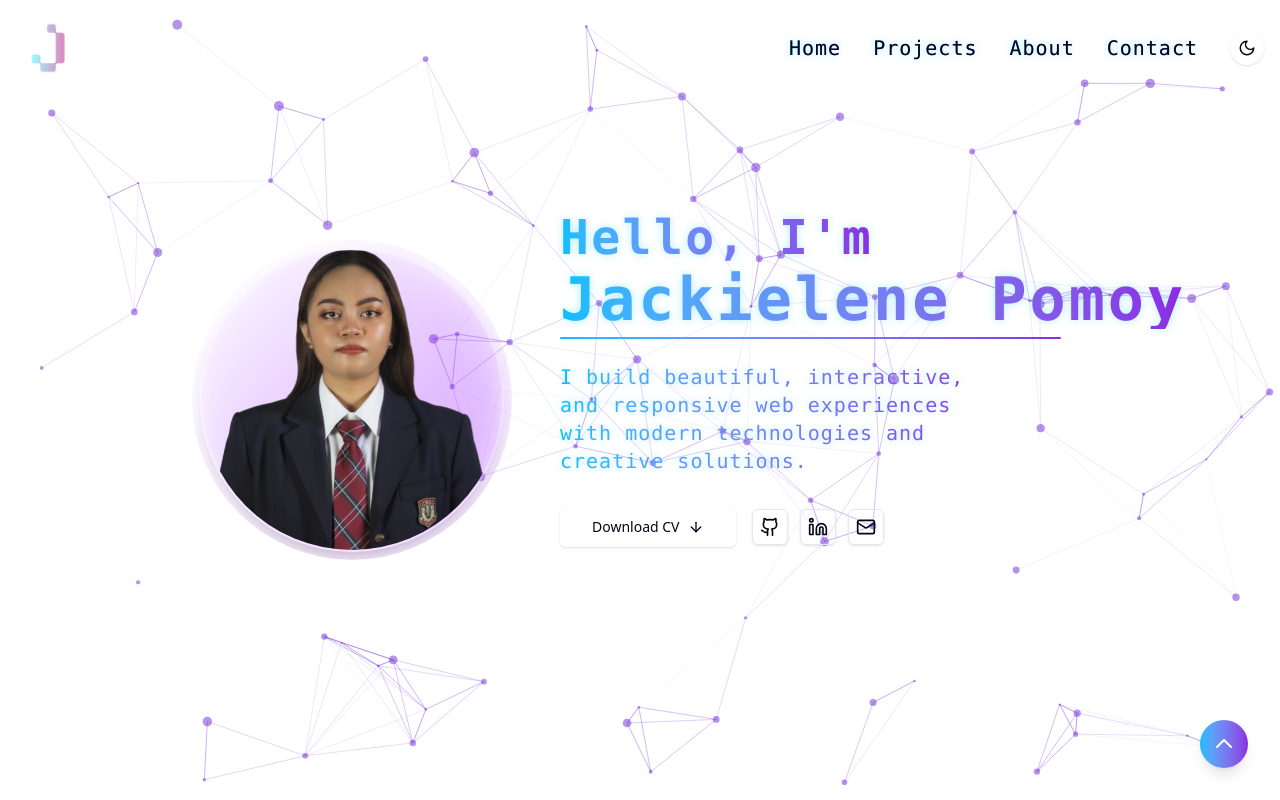
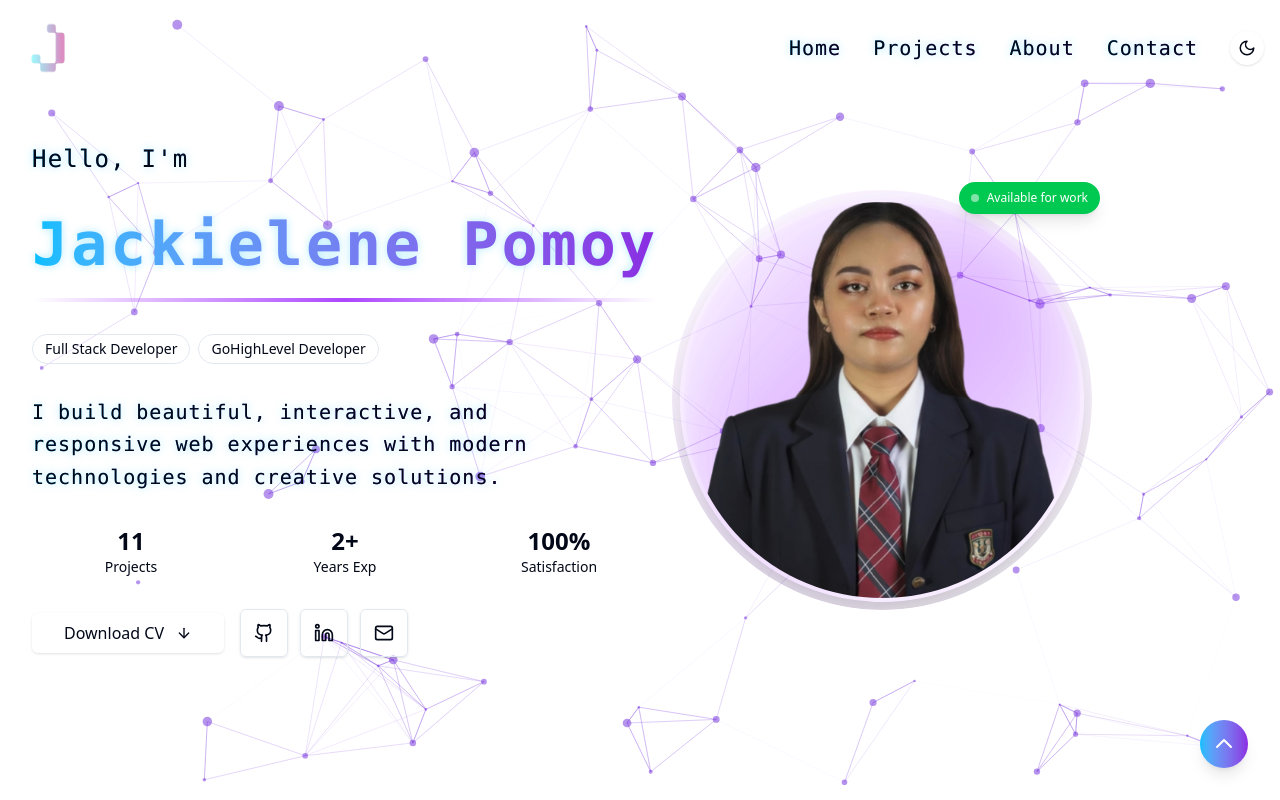
Before and after one commit to Jackielene/Kiel-Portfolio-React, a React (Vite) app: page / in a window 1280 px wide. Shown: the top 800 px of the page. Built offline with nearby package versions, Linux system fonts and the light colour scheme.

Commit message:
Update HeroSection and TidioChat components

```diff
--- a/src/components/HeroSection.tsx
+++ b/src/components/HeroSection.tsx
@@ -7,6 +7,8 @@ import ParticleBackground from "./HeroSection/ParticleBackground"
 import profileImage from "../assets/profile.png"
 import resumePDF from "../assets/Resume.pdf" // Import the resume file
 import { SAOText } from "./SAOText"
+
+
 
 const HeroSection = () => {
   // Animation for text reveal effect
@@ -71,93 +73,37 @@ const HeroSection = () => {
   const nameArray = Array.from(nameText)
 
   return (
-    <section id="home" className="relative flex h-screen w-full flex-col items-center justify-center overflow-hidden bg-background px-4 text-center">
+    <section id="home" className="relative flex min-h-screen w-full flex-col items-center justify-center overflow-hidden bg-background px-4 sm:px-6 lg:px-8 pt-20 sm:pt-24 lg:pt-0">
       {/* Interactive background */}
       <ParticleBackground className="overflow-hidden" />
 
-      {/* Content */}
-      <div className="z-10 max-w-4xl flex flex-col md:flex-row items-center gap-8 md:gap-12">
-        {/* Profile Image with enhanced styling */}
-        <motion.div
-          ref={profileRef}
-          initial={{ opacity: 0, scale: 0.9 }}
-          animate={{ opacity: 1, scale: 1 }}
-          transition={{
-            duration: 0.8,
-            delay: 0.3,
-            type: "spring",
-            stiffness: 100,
-          }}
-          className="relative transition-transform duration-300 ease-out preserve-3d"
-        >
-          <div className="relative h-[280px] w-[280px] md:h-[320px] md:w-[320px] rounded-full overflow-hidden">
-            {/* Glowing backdrop */}
-            <div className="absolute inset-0 rounded-full bg-gradient-to-br from-primary/40 to-purple-500/40 blur-xl opacity-70 animate-pulse-subtle"></div>
+      {/* Content Container */}
+      <div className="z-10 w-full max-w-7xl mx-auto flex flex-col items-center justify-center">
+        {/* Main Content Grid */}
+        <div className="grid grid-cols-1 lg:grid-cols-2 gap-8 lg:gap-16 items-center justify-items-center lg:justify-items-start w-full">
 
-            {/* Main image container */}
-            <div className="absolute inset-2 rounded-full overflow-hidden border-2 border-white/30 backdrop-blur-sm shadow-xl">
-              <img
-                src={profileImage || "/placeholder.svg"}
-                alt="Jackielene Pomoy"
-                className="h-full w-full object-cover scale-[1.02] hover:scale-[1.05] transition-transform duration-500"
-                onError={(e) => {
-                  e.currentTarget.src = "https://via.placeholder.com/400?text=Profile+Image"
-                }}
-                style={{ transform: "translateZ(20px)" }}
-              />
-
-              {/* Subtle shine effect */}
-              <div className="absolute inset-0 bg-gradient-to-tr from-white/0 via-white/30 to-white/0 opacity-0 hover:opacity-40 transition-opacity duration-700"></div>
-            </div>
-
-            {/* Decorative elements */}
-            <div className="absolute -inset-1 rounded-full border border-primary/20 opacity-70"></div>
-            <div className="absolute -inset-3 rounded-full border border-primary/10 opacity-50"></div>
-
-            {/* Floating dots decoration */}
-            {[...Array(5)].map((_, i) => (
-              <motion.div
-                key={i}
-                className="absolute h-2 w-2 rounded-full bg-primary/80 floating-dot"
-                style={{
-                  "--dot-top": `${20 + i * 15}%`,
-                  "--dot-left": i % 2 === 0 ? "-5%" : "105%",
-                } as React.CSSProperties}
-                animate={{
-                  y: [0, -10, 0],
-                  opacity: [0.5, 1, 0.5],
-                }}
-                transition={{
-                  duration: 2 + i * 0.5,
-                  repeat: Number.POSITIVE_INFINITY,
-                  ease: "easeInOut",
-                  delay: i * 0.2,
-                }}
-              />
-            ))}
-          </div>
-        </motion.div>
-
-        {/* Text Content */}
-        <div className="flex flex-col items-center md:items-start">
+          {/* Left Column - Text Content */}
+          <div className="flex flex-col items-center lg:items-start text-center lg:text-left space-y-6 lg:space-y-8 order-2 lg:order-1 max-w-lg lg:max-w-none">
+            {/* Greeting */}
             <motion.div
               initial={{ opacity: 0, y: 20 }}
               animate={{ opacity: 1, y: 0 }}
               transition={{ duration: 0.8, delay: 0.2 }}
+              className="w-full"
             >
-            <SAOText variant="h2" className="mb-2">
+              <SAOText variant="h2" className="text-lg sm:text-xl lg:text-2xl font-medium text-muted-foreground">
                 Hello, I'm
               </SAOText>
             </motion.div>
 
-          {/* Enhanced animated name */}
+            {/* Name */}
             <motion.div
-            className="relative mb-6 overflow-hidden"
+              className="w-full"
               initial={{ opacity: 0 }}
               animate={{ opacity: 1 }}
               transition={{ duration: 0.5 }}
             >
-            <SAOText variant="h1" className="flex md:whitespace-nowrap flex-wrap md:flex-nowrap justify-center md:justify-start">
+              <SAOText variant="h1" className="text-2xl sm:text-3xl md:text-4xl lg:text-5xl xl:text-6xl font-bold leading-tight whitespace-nowrap">
                 {nameArray.map((letter, index) => (
                   <motion.span
                     key={index}
@@ -187,40 +133,81 @@ const HeroSection = () => {
 
               {/* Animated underline */}
               <motion.div
-              className="mx-auto mt-2 h-0.5 w-0 rounded-full bg-gradient-to-r from-[#00bfff] to-[#8a2be2] md:ml-0 md:mr-auto"
+                className="mt-4 h-1 w-0 rounded-full bg-gradient-to-r from-primary via-purple-500 to-primary lg:ml-0"
                 initial={{ width: "0%" }}
-              animate={{ width: "80%" }}
-              transition={{ delay: 2, duration: 0.8, ease: "easeInOut" }}
+                animate={{ width: "100%" }}
+                transition={{ delay: 2, duration: 1, ease: "easeInOut" }}
               />
             </motion.div>
 
+            {/* Role Labels */}
+            <motion.div
+              className="flex flex-wrap gap-2 justify-center lg:justify-start"
+              initial={{ opacity: 0, y: 20 }}
+              animate={{ opacity: 1, y: 0 }}
+              transition={{ duration: 0.8, delay: 0.4 }}
+            >
+              {["Full Stack Developer", "GoHighLevel Developer"].map((role, index) => (
+                <motion.span
+                  key={role}
+                  initial={{ opacity: 0, scale: 0.8 }}
+                  animate={{ opacity: 1, scale: 1 }}
+                  transition={{ duration: 0.5, delay: 0.6 + index * 0.1 }}
+                  className="rounded-full border border-primary/20 bg-primary/10 px-3 py-1 text-sm font-medium text-primary"
+                >
+                  {role}
+                </motion.span>
+              ))}
+            </motion.div>
+
+            {/* Description */}
             <motion.div
               initial={{ opacity: 0, y: 20 }}
               animate={{ opacity: 1, y: 0 }}
               transition={{ duration: 0.8, delay: 0.6 }}
+              className="w-full"
             >
-            <SAOText variant="p" className="mb-8 text-center max-w-md mx-auto md:text-left">
+              <SAOText variant="p" className="text-base sm:text-lg lg:text-xl text-muted-foreground leading-relaxed max-w-md lg:max-w-lg">
                 I build beautiful, interactive, and responsive web experiences with modern technologies and creative
                 solutions.
               </SAOText>
             </motion.div>
 
+            {/* Stats */}
             <motion.div
-            className="flex flex-col items-center justify-center gap-4 sm:flex-row md:justify-start mb-16 sm:mb-10"
+              className="grid grid-cols-3 gap-4 w-full"
+              initial={{ opacity: 0, y: 20 }}
+              animate={{ opacity: 1, y: 0 }}
+              transition={{ duration: 0.8, delay: 0.7 }}
+            >
+              {[
+                { number: "11", label: "Projects" },
+                { number: "2+", label: "Years Exp" },
+                { number: "100%", label: "Satisfaction" },
+              ].map((stat) => (
+                <div key={stat.label} className="text-center">
+                  <div className="text-2xl font-bold text-foreground">{stat.number}</div>
+                  <div className="text-sm text-muted-foreground">{stat.label}</div>
+                </div>
+              ))}
+            </motion.div>
+
+            {/* Action Buttons */}
+            <motion.div
+              className="flex flex-col sm:flex-row items-center gap-4 w-full"
               initial={{ opacity: 0, y: 20 }}
               animate={{ opacity: 1, y: 0 }}
               transition={{ duration: 0.8, delay: 0.8 }}
             >
-            {/* Enhanced Download CV button with open in new tab functionality */}
+              {/* Download CV Button */}
               <Button
                 size="lg"
                 onClick={() => {
-                // Open resume in a new tab using the imported PDF
                   window.open(resumePDF, '_blank');
                 }}
-              className="group relative flex items-center gap-2 overflow-hidden bg-primary text-primary-foreground transition-all duration-500 ease-in-out hover:scale-105 hover:shadow-xl hover:shadow-primary/30 dark:hover:shadow-primary/20"
+                className="group relative flex items-center gap-3 overflow-hidden bg-primary text-primary-foreground transition-all duration-500 ease-in-out hover:scale-105 hover:shadow-xl hover:shadow-primary/30 dark:hover:shadow-primary/20 w-full sm:w-auto px-8 py-3 text-base font-medium"
               >
-              <span className="z-10 font-medium">Download CV</span>
+                <span className="z-10">Download CV</span>
                 <ArrowDown className="h-4 w-4 transition-transform duration-300 group-hover:translate-y-1 group-hover:animate-bounce" />
 
                 {/* Background effect */}
@@ -230,7 +217,7 @@ const HeroSection = () => {
                 <span className="absolute -inset-x-full top-0 z-20 h-[2px] w-[200%] skew-x-12 animate-shimmer bg-gradient-to-r from-transparent via-white to-transparent opacity-0 group-hover:opacity-30"></span>
               </Button>
 
-            {/* Enhanced social buttons */}
+              {/* Social Links */}
               <div className="flex gap-3">
                 {[
                   {
@@ -254,21 +241,70 @@ const HeroSection = () => {
                     size="icon"
                     variant="outline"
                     asChild
-                  className="relative overflow-hidden transition-all duration-500 hover:scale-110 hover:border-primary hover:text-primary hover:shadow-md dark:hover:border-primary dark:hover:text-primary dark:hover:shadow-primary/20"
+                    className="relative overflow-hidden transition-all duration-500 hover:scale-110 hover:border-primary hover:text-primary hover:shadow-md dark:hover:border-primary dark:hover:text-primary dark:hover:shadow-primary/20 h-12 w-12"
                   >
                     <a href={href} target="_blank" rel="noopener noreferrer" aria-label={label}>
-                    {/* Icon */}
                       <span className="relative z-10">{icon}</span>
-
-                    {/* Background effect on hover */}
                       <span className="absolute inset-0 z-0 bg-primary/10 opacity-0 transition-opacity duration-300 hover:opacity-100 dark:bg-primary/20"></span>
-
-                    {/* Ripple effect */}
                       <span className="absolute left-1/2 top-1/2 h-32 w-32 -translate-x-1/2 -translate-y-1/2 scale-0 rounded-full bg-primary/20 transition-transform duration-500 group-hover:scale-100"></span>
                     </a>
                   </Button>
                 ))}
               </div>
+            </motion.div>
+          </div>
+
+          {/* Right Column - Profile Image */}
+                     <motion.div
+             ref={profileRef}
+             initial={{ opacity: 0, scale: 0.9, x: 50 }}
+             animate={{ opacity: 1, scale: 1, x: 0 }}
+             transition={{
+               duration: 1,
+               delay: 0.3,
+               type: "spring",
+               stiffness: 100,
+             }}
+             className="relative transition-transform duration-300 ease-out preserve-3d order-1 lg:order-2 flex-shrink-0 mt-8 lg:mt-0"
+           >
+                           <div className="relative h-[240px] w-[240px] sm:h-[280px] sm:w-[280px] lg:h-[380px] lg:w-[380px] xl:h-[420px] xl:w-[420px] rounded-full overflow-hidden">
+                {/* Glowing backdrop */}
+                <div className="absolute inset-0 rounded-full bg-gradient-to-br from-primary/30 via-purple-500/30 to-primary/30 blur-2xl opacity-80 animate-pulse-subtle"></div>
+
+                {/* Main image container */}
+                <div className="absolute inset-2 rounded-full overflow-hidden border-4 border-white/20 backdrop-blur-sm shadow-2xl">
+                  <img
+                    src={profileImage || "/placeholder.svg"}
+                    alt="Jackielene Pomoy"
+                    className="h-full w-full object-cover scale-[1.02] hover:scale-[1.05] transition-transform duration-500"
+                    onError={(e) => {
+                      e.currentTarget.src = "https://via.placeholder.com/400?text=Profile+Image"
+                    }}
+                    style={{ transform: "translateZ(20px)" }}
+                  />
+
+                  {/* Subtle shine effect */}
+                  <div className="absolute inset-0 bg-gradient-to-tr from-white/0 via-white/40 to-white/0 opacity-0 hover:opacity-60 transition-opacity duration-700"></div>
+                </div>
+
+                {/* Decorative elements */}
+                <div className="absolute -inset-2 rounded-full border-2 border-primary/30 opacity-80"></div>
+                <div className="absolute -inset-4 rounded-full border border-primary/20 opacity-60"></div>
+                <div className="absolute -inset-6 rounded-full border border-primary/10 opacity-40"></div>
+              </div>
+
+              {/* Available for work status - positioned outside the profile container to overlap */}
+              <motion.div
+                className="absolute -top-2 -right-2 flex items-center gap-2 rounded-full bg-green-500 px-3 py-2 shadow-lg z-20"
+                initial={{ opacity: 0, scale: 0.8 }}
+                animate={{ opacity: 1, scale: 1 }}
+                transition={{ duration: 0.5, delay: 1 }}
+              >
+                <div className="h-2 w-2 rounded-full bg-white animate-pulse" />
+                <span className="text-xs font-medium text-white">Available for work</span>
+              </motion.div>
+
+
            </motion.div>
         </div>
       </div>
--- a/src/components/TidioChat.tsx
+++ b/src/components/TidioChat.tsx
@@ -13,7 +13,7 @@ const TidioChat = () => {
       #tidio-chat {
         left: 0 !important;
         right: auto !important;
-        bottom: 100px !important;
+        bottom: 120px !important;
         position: fixed !important;
         z-index: 2147483647 !important;
         cursor: grab !important;
@@ -21,7 +21,7 @@ const TidioChat = () => {
       #tidio-chat-iframe {
         left: 0 !important;
         right: auto !important;
-        bottom: 100px !important;
+        bottom: 120px !important;
         position: fixed !important;
         z-index: 2147483647 !important;
         cursor: grab !important;
@@ -29,6 +29,7 @@ const TidioChat = () => {
       .tidio-chat {
         left: 0 !important;
         right: auto !important;
+        bottom: 120px !important;
         position: fixed !important;
         z-index: 2147483647 !important;
         cursor: grab !important;
@@ -36,6 +37,7 @@ const TidioChat = () => {
       .tidio-chat-iframe {
         left: 0 !important;
         right: auto !important;
+        bottom: 120px !important;
         position: fixed !important;
         z-index: 2147483647 !important;
         cursor: grab !important;
```
Lines whose indentation alone changed are shown as unchanged.
